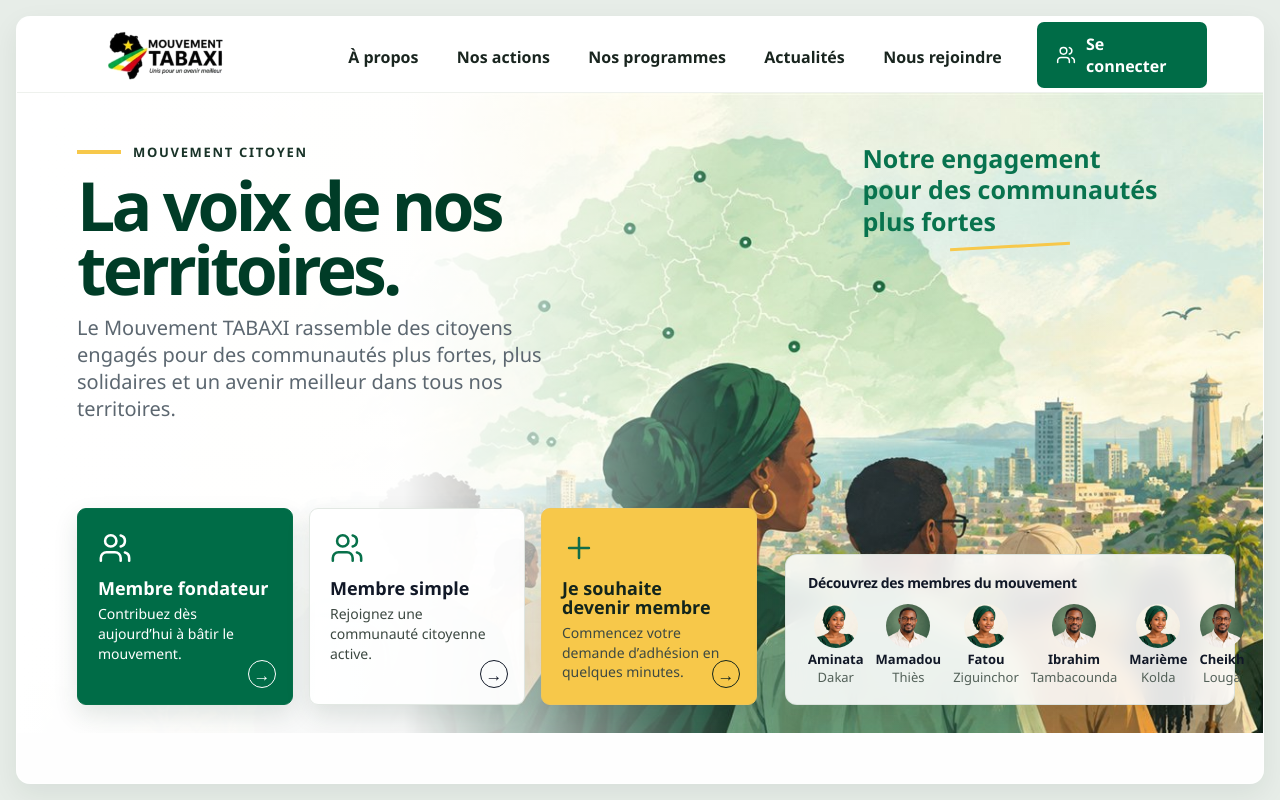
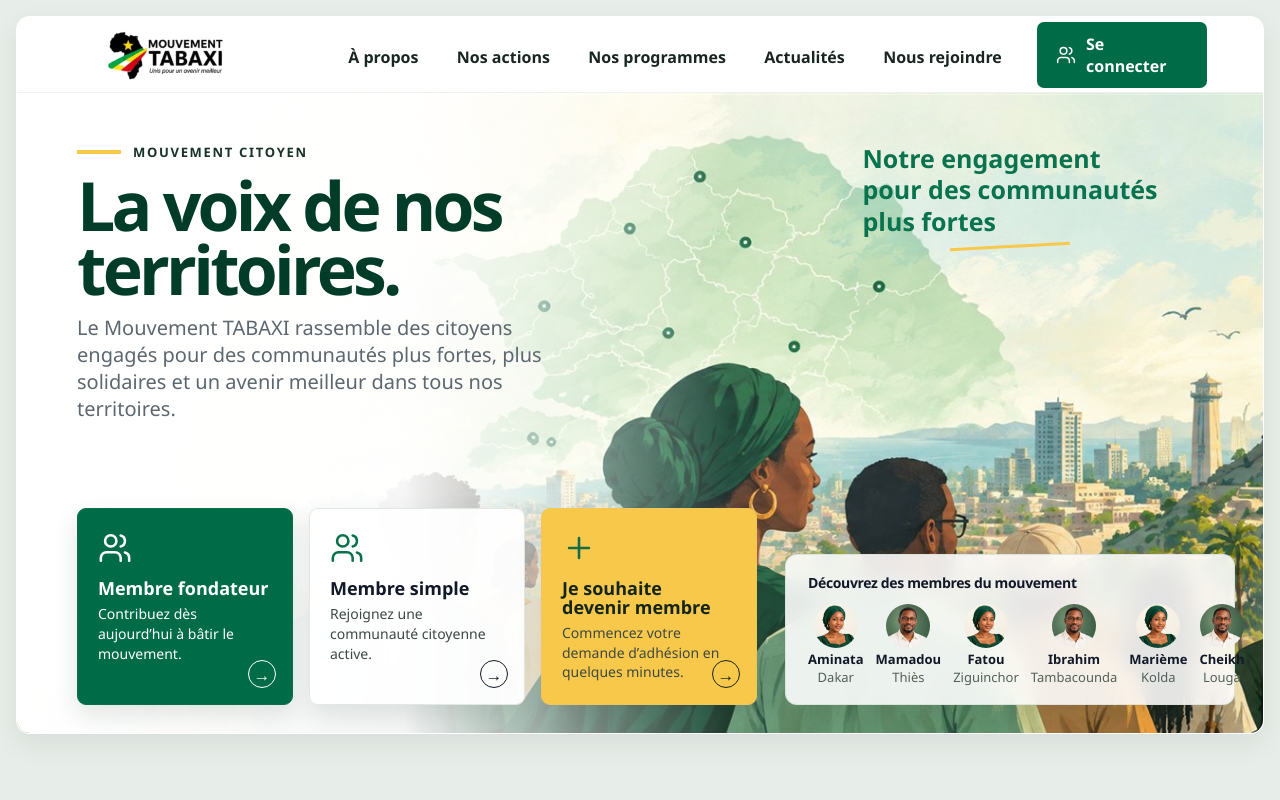
Before and after one commit to boubacarsidibe/mouvement-tabaxi, an Angular app in the folder frontend/: page / in a window 1280 px wide. Shown: the top 800 px of the page. Built offline with nearby package versions, Linux system fonts and the light colour scheme.

Commit message:
fix: remove empty landing viewport space

```diff
--- a/frontend/src/app/pages/public-page.ts
+++ b/frontend/src/app/pages/public-page.ts
@@ -8,7 +8,7 @@ import { UiIcon } from '../shared/ui-icon';
   imports: [PublicHeader, RouterLink, UiIcon],
   template: `
     <main class="public-canvas">
-      <section class="public-frame">
+      <section class="public-frame home-frame">
         <app-public-header />
 
         <div class="public-hero">
--- a/frontend/src/styles.css
+++ b/frontend/src/styles.css
@@ -160,6 +160,9 @@ small {
   border-radius: 14px;
   background: rgba(255, 255, 255, 0.94);
   box-shadow: 0 28px 80px rgba(26, 55, 38, 0.18);
+}
+.public-frame.home-frame {
+  min-height: 0;
 }
 .public-header {
   height: 76px;
```
